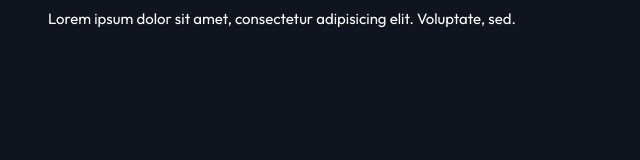
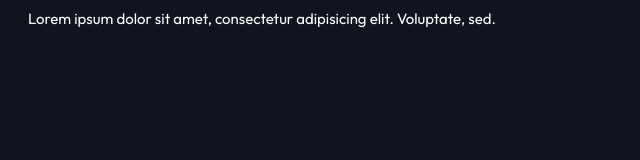
Before and after one commit to karimtarek0000/entertainment, a Next.js app: page / in a window 1280 px wide. Shown: the top 160 px of the page, without its empty margins (0-640 px from the left). Built offline with nearby package versions, Linux system fonts and the light colour scheme.

Commit message:
Refactor global styles: adjust body padding and input padding for improved layout

```diff
--- a/src/app/globals.css
+++ b/src/app/globals.css
@@ -5,7 +5,7 @@ html {
 }
 
 body {
-  @apply font-outfit px-10;
+  @apply font-outfit px-5;
 }
 
 @theme {
@@ -31,9 +31,13 @@ body {
 
 /*  */
 @utility input {
-  @apply border-b w-full ps-2 caret-third border-[#485473] focus:outline-none focus:border-white h-[37px] leading-0;
+  @apply border-b w-full ps-4 pb-5 text-head-sm caret-third border-[#485473] focus:outline-none focus:border-white h-[37px] leading-0;
 }
 
 @utility flex-center {
   @apply flex justify-center items-center;
 }
+
+@utility auth-heading {
+  @apply text-head-lg pb-10 py-8;
+}
```
